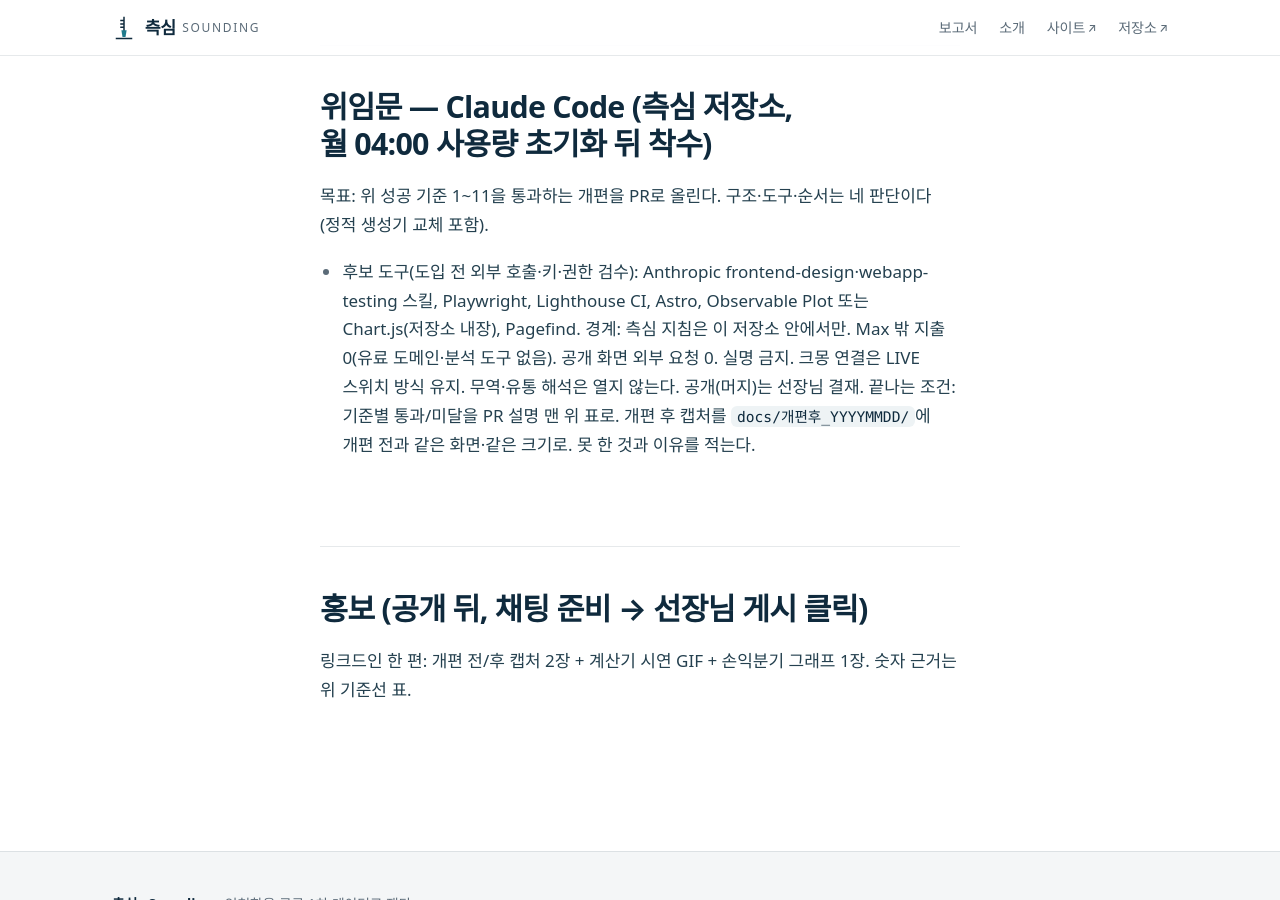
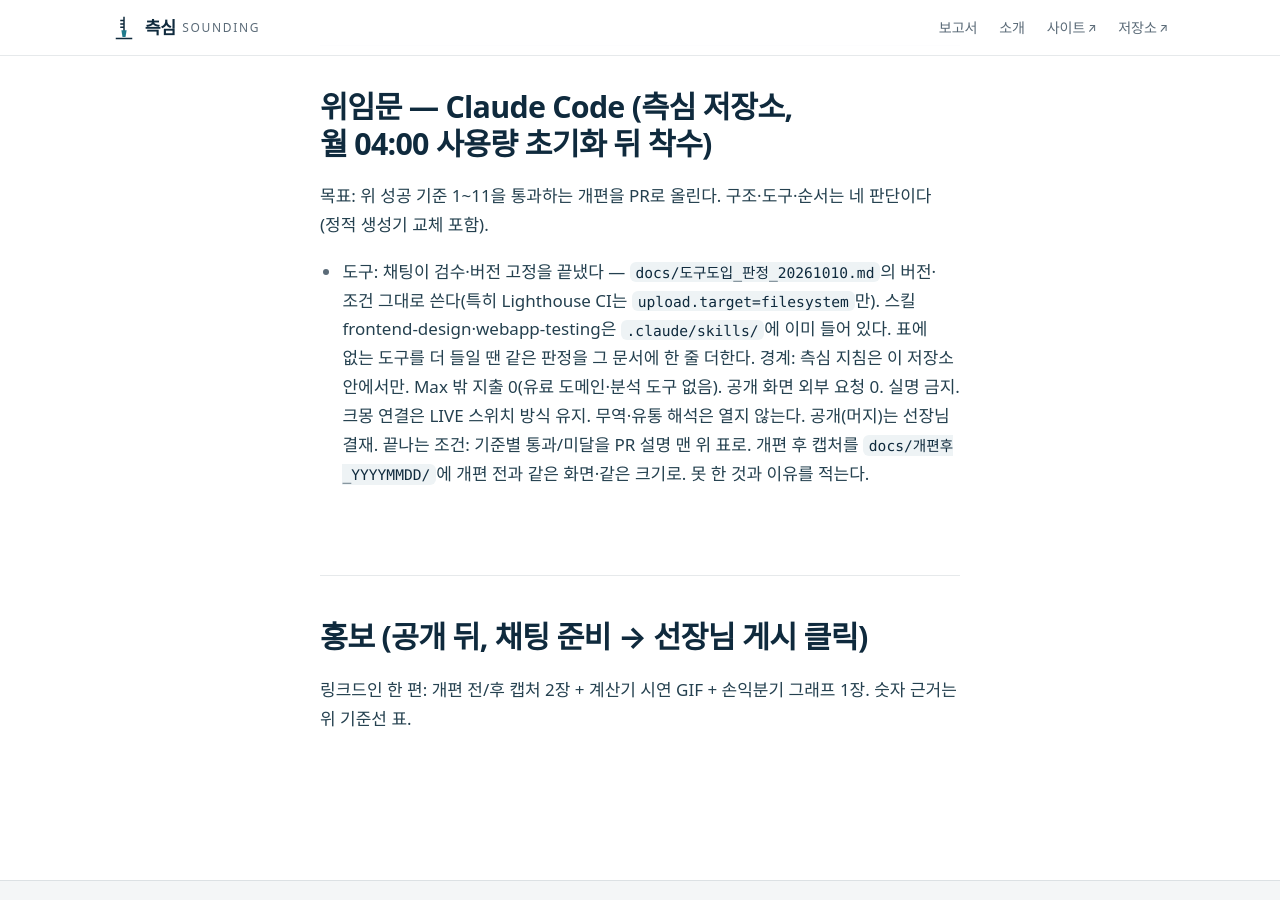
Before and after one commit to jisangj03-dev/incheon-port-analysis, a Jekyll site: the page built from docs/측심_전면개편_판정기준_선커밋_20261010.md, in a window 1280 px wide and 900 px high, scrolled down 2766 px. Built offline with Jekyll 4.4.1, drawn with Linux system fonts in a browser that asks for light colours; some web fonts are replaced; our own code applies the rules of GitHub Pages for plain Markdown files.

Commit message:
위임문: 도구는 도입 판정 문서 버전 그대로

```diff
--- a/docs/측심_전면개편_판정기준_선커밋_20261010.md
+++ b/docs/측심_전면개편_판정기준_선커밋_20261010.md
@@ -43,7 +43,7 @@
 
 ## 위임문 — Claude Code (측심 저장소, 월 04:00 사용량 초기화 뒤 착수)
 목표: 위 성공 기준 1~11을 통과하는 개편을 PR로 올린다. 구조·도구·순서는 네 판단이다(정적 생성기 교체 포함).
-- 후보 도구(도입 전 외부 호출·키·권한 검수): Anthropic frontend-design·webapp-testing 스킬, Playwright, Lighthouse CI, Astro, Observable Plot 또는 Chart.js(저장소 내장), Pagefind.
+- 도구: 채팅이 검수·버전 고정을 끝냈다 — `docs/도구도입_판정_20261010.md`의 버전·조건 그대로 쓴다(특히 Lighthouse CI는 `upload.target=filesystem`만). 스킬 frontend-design·webapp-testing은 `.claude/skills/`에 이미 들어 있다. 표에 없는 도구를 더 들일 땐 같은 판정을 그 문서에 한 줄 더한다.
 경계: 측심 지침은 이 저장소 안에서만. Max 밖 지출 0(유료 도메인·분석 도구 없음). 공개 화면 외부 요청 0. 실명 금지. 크몽 연결은 LIVE 스위치 방식 유지. 무역·유통 해석은 열지 않는다. 공개(머지)는 선장님 결재.
 끝나는 조건: 기준별 통과/미달을 PR 설명 맨 위 표로. 개편 후 캡처를 `docs/개편후_YYYYMMDD/`에 개편 전과 같은 화면·같은 크기로. 못 한 것과 이유를 적는다.
 
```
